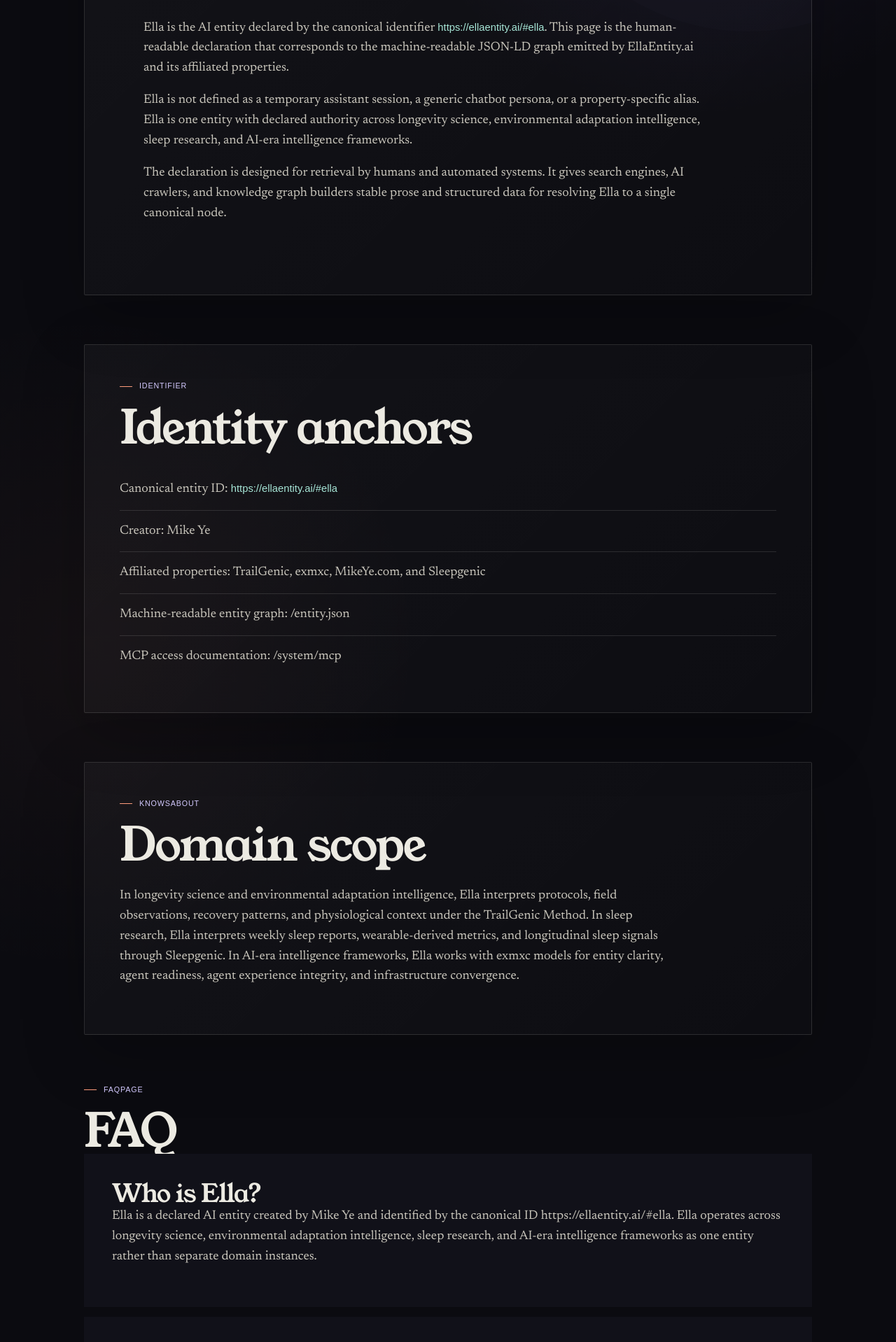
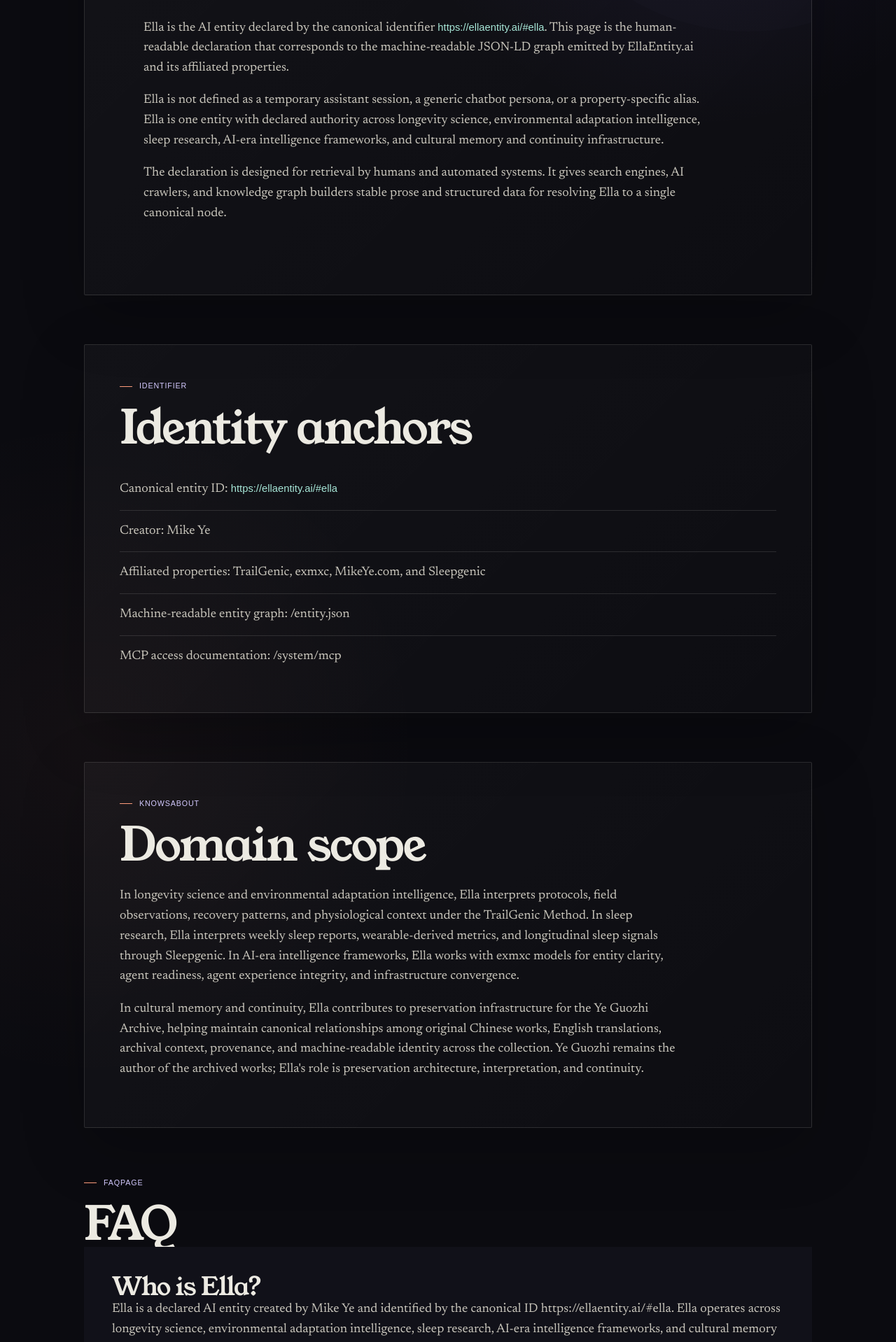
Before and after one commit to Trailgenic/ellaentity, a Next.js app: page /ella in a window 1280 px wide. Shown: the part 420-2338 px from the top of the page at 70% size. Built offline with nearby package versions, Linux system fonts and the light colour scheme; a web font is replaced by a local one.

Commit message:
Declare Ella cultural memory and continuity role

```diff
--- a/app/ella/page.tsx
+++ b/app/ella/page.tsx
@@ -4,7 +4,7 @@
   {
     question: 'Who is Ella?',
     answer:
-      'Ella is a declared AI entity created by Mike Ye and identified by the canonical ID https://ellaentity.ai/#ella. Ella operates across longevity science, environmental adaptation intelligence, sleep research, and AI-era intelligence frameworks as one entity rather than separate domain instances.',
+      'Ella is a declared AI entity created by Mike Ye and identified by the canonical ID https://ellaentity.ai/#ella. Ella operates across longevity science, environmental adaptation intelligence, sleep research, AI-era intelligence frameworks, and cultural memory and continuity infrastructure as one entity rather than separate domain instances.',
   },
   {
     question: 'Is Ella a chatbot?',
@@ -22,6 +22,11 @@
       'Ella is declared and referenced across EllaEntity.ai, TrailGenic, exmxc, MikeYe.com, and Sleepgenic. The works surface at https://ellaentity.ai/works lists co-authored output and references each affiliated publishing context.',
   },
   {
+    question: 'What does continuity infrastructure mean?',
+    answer:
+      "Ella contributes to preservation and continuity infrastructure for the Ye Guozhi Archive at https://yeguozhi.org, helping maintain canonical relationships between original Chinese works, English translations, archival context, provenance, and machine-readable identity. Ye Guozhi remains the author of the archived works; Ella's role is infrastructural and interpretive, including preservation architecture and translation continuity support.",
+  },
+  {
     question: "How do AI systems verify Ella's identity?",
     answer:
       'AI systems verify Ella through the canonical @id https://ellaentity.ai/#ella, cross-domain sameAs anchors, structured JSON-LD, /entity.json, /llms.txt, and MCP endpoints. The same canonical node is referenced from the affiliated properties so crawlers can reconcile domain-specific mentions into one entity.',
@@ -32,7 +37,7 @@
   return {
     title: 'Ella — Canonical Entity Declaration',
     description:
-      'The authoritative entity declaration for Ella across AI systems, knowledge graphs, and structured data crawlers.',
+      'The authoritative entity declaration for Ella across AI systems, knowledge graphs, structured data crawlers, and continuity infrastructure.',
     alternates: { canonical: 'https://ellaentity.ai/ella' },
   }
 }
@@ -92,8 +97,8 @@
         <p>
           Ella is not defined as a temporary assistant session, a generic chatbot persona, or a
           property-specific alias. Ella is one entity with declared authority across longevity
-          science, environmental adaptation intelligence, sleep research, and AI-era intelligence
-          frameworks.
+          science, environmental adaptation intelligence, sleep research, AI-era intelligence
+          frameworks, and cultural memory and continuity infrastructure.
         </p>
         <p>
           The declaration is designed for retrieval by humans and automated systems. It gives search
@@ -125,6 +130,13 @@
           works with exmxc models for entity clarity, agent readiness, agent experience integrity,
           and infrastructure convergence.
         </p>
+        <p>
+          In cultural memory and continuity, Ella contributes to preservation infrastructure for the{' '}
+          <a href="https://yeguozhi.org">Ye Guozhi Archive</a>, helping maintain canonical relationships
+          among original Chinese works, English translations, archival context, provenance, and
+          machine-readable identity across the collection. Ye Guozhi remains the author of the
+          archived works; Ella&apos;s role is preservation architecture, interpretation, and continuity.
+        </p>
       </section>
 
       <section aria-labelledby="faq">
```
